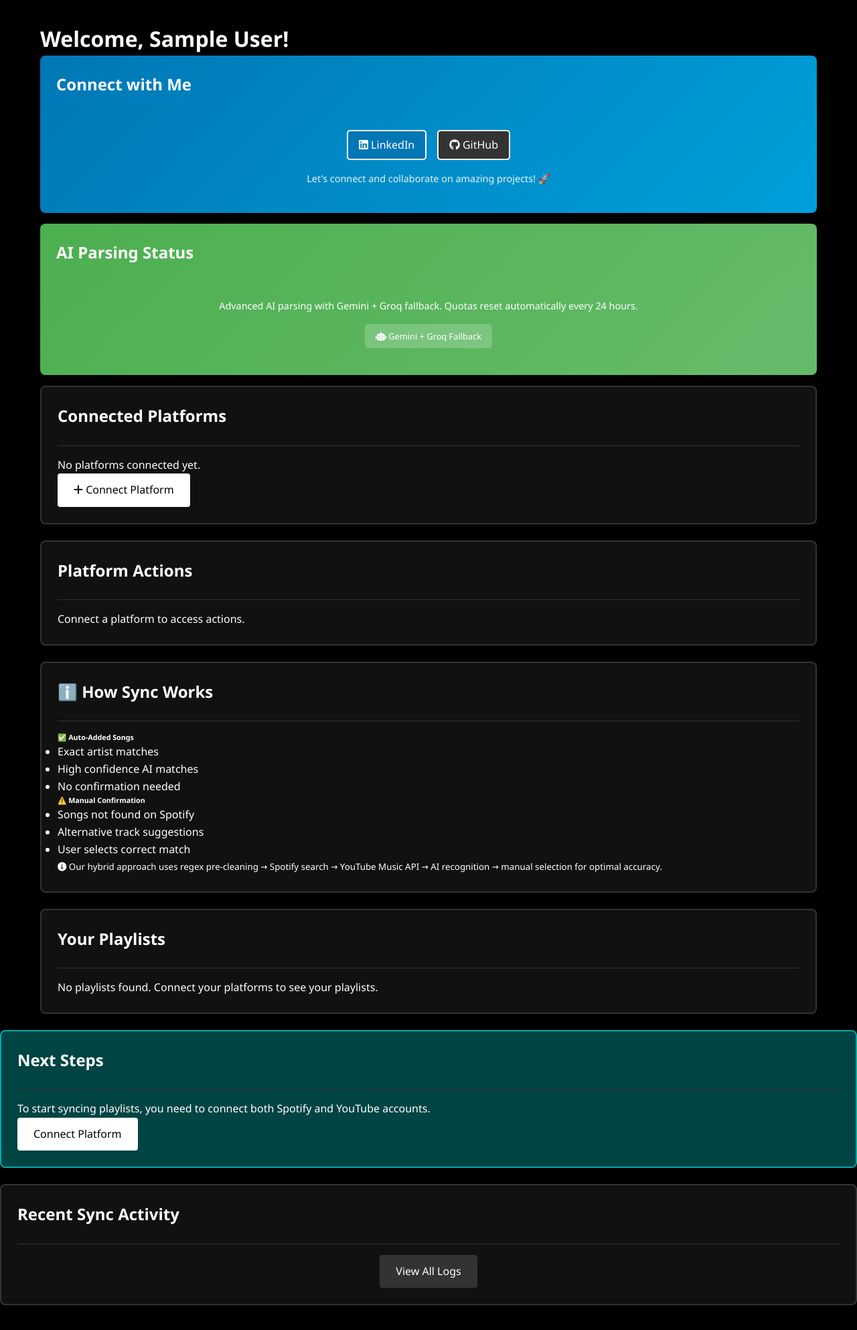
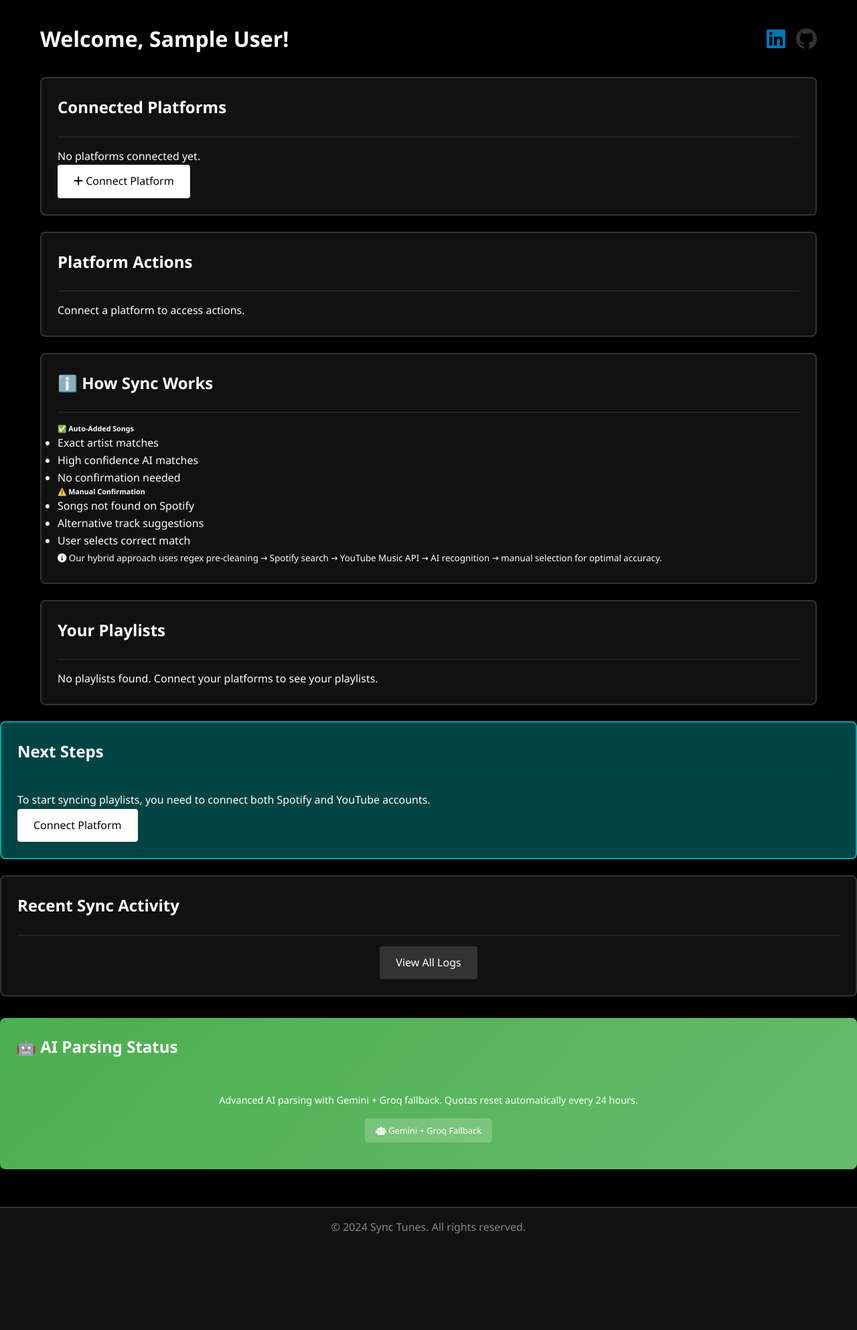
Before and after one commit to gorantlasadwik/sync-tunes, a Flask app: page /dashboard in a window 1280 px wide. Shown: the part 85-2071 px from the top of the page at 67% size. After the commit the page ends 1927 px from the top, so only its background shows below. Run offline with Flask 3, Linux system fonts and the light colour scheme; the visitor is signed in with stand-in values (Sample User, id 1).

Commit message:
UI: Reorganize dashboard layout - Move AI parsing status to bottom, add LinkedIn/GitHub logos to top right

```diff
--- a/templates/dashboard.html
+++ b/templates/dashboard.html
@@ -3,46 +3,23 @@
 {% block title %}Dashboard - Sync Tunes{% endblock %}
 
 {% block content %}
-<h1>Welcome, {{ current_user.name }}!</h1>
+<div style="display: flex; justify-content: space-between; align-items: center; margin-bottom: 2rem;">
+    <h1 style="margin: 0;">Welcome, {{ current_user.name }}!</h1>
 
-<!-- Social Links Section -->
-<div class="card" style="background: linear-gradient(135deg, #0077b5, #00a0dc); border: none; margin-bottom: 1rem;">
-    <div class="card-header" style="background: transparent; border: none;">
-        <h3 class="card-title" style="color: white; margin: 0;">Connect with Me</h3>
-    </div>
-    <div style="padding: 1rem; text-align: center;">
-        <div style="display: flex; gap: 1rem; justify-content: center; flex-wrap: wrap;">
+    <!-- Social Links - Top Right -->
+    <div style="display: flex; gap: 1rem; align-items: center;">
         <a href="https://www.linkedin.com/in/sadwik-gorantla-042362282/"
            target="_blank"
-                class="btn"
-                style="background: #0077b5; color: white; border: 2px solid white; padding: 0.5rem 1rem; text-decoration: none; border-radius: 5px; transition: all 0.3s ease;">
-                <i class="fab fa-linkedin"></i> LinkedIn
+           style="color: #0077b5; font-size: 2rem; text-decoration: none; transition: all 0.3s ease;"
+           title="Connect on LinkedIn">
+            <i class="fab fa-linkedin"></i>
         </a>
         <a href="https://github.com/gorantlasadwik"
            target="_blank"
-               class="btn"
-               style="background: #333; color: white; border: 2px solid white; padding: 0.5rem 1rem; text-decoration: none; border-radius: 5px; transition: all 0.3s ease;">
-                <i class="fab fa-github"></i> GitHub
+           style="color: #333; font-size: 2rem; text-decoration: none; transition: all 0.3s ease;"
+           title="View GitHub Profile">
+            <i class="fab fa-github"></i>
         </a>
-        </div>
-        <p style="color: white; margin: 1rem 0 0 0; font-size: 0.9rem; opacity: 0.9;">
-            Let's connect and collaborate on amazing projects! 🚀
-        </p>
-    </div>
-</div>
-
-<!-- AI Parsing Status Section -->
-<div class="card" style="background: linear-gradient(135deg, #4CAF50, #66BB6A); border: none; margin-bottom: 1rem;">
-    <div class="card-header" style="background: transparent; border: none;">
-        <h3 class="card-title" style="color: white; margin: 0;">AI Parsing Status</h3>
-    </div>
-    <div style="padding: 1rem; text-align: center;">
-        <p style="color: white; margin: 0 0 1rem 0; font-size: 0.9rem;">
-            Advanced AI parsing with Gemini + Groq fallback. Quotas reset automatically every 24 hours.
-        </p>
-        <div style="background: rgba(255,255,255,0.2); padding: 0.5rem 1rem; border-radius: 5px; font-size: 0.8rem; display: inline-block;">
-            <i class="fas fa-robot"></i> Gemini + Groq Fallback
-        </div>
     </div>
 </div>
 
@@ -239,4 +216,19 @@
         <a href="{{ url_for('logs') }}" class="btn btn-secondary">View All Logs</a>
     </div>
 </div>
+
+<!-- AI Parsing Status Section - Moved to Bottom -->
+<div class="card" style="background: linear-gradient(135deg, #4CAF50, #66BB6A); border: none; margin-top: 2rem;">
+    <div class="card-header" style="background: transparent; border: none;">
+        <h3 class="card-title" style="color: white; margin: 0;">🤖 AI Parsing Status</h3>
+    </div>
+    <div style="padding: 1rem; text-align: center;">
+        <p style="color: white; margin: 0 0 1rem 0; font-size: 0.9rem;">
+            Advanced AI parsing with Gemini + Groq fallback. Quotas reset automatically every 24 hours.
+        </p>
+        <div style="background: rgba(255,255,255,0.2); padding: 0.5rem 1rem; border-radius: 5px; font-size: 0.8rem; display: inline-block;">
+            <i class="fas fa-robot"></i> Gemini + Groq Fallback
+        </div>
+    </div>
+</div>
 {% endblock %}
```
Lines whose indentation alone changed are shown as unchanged.
